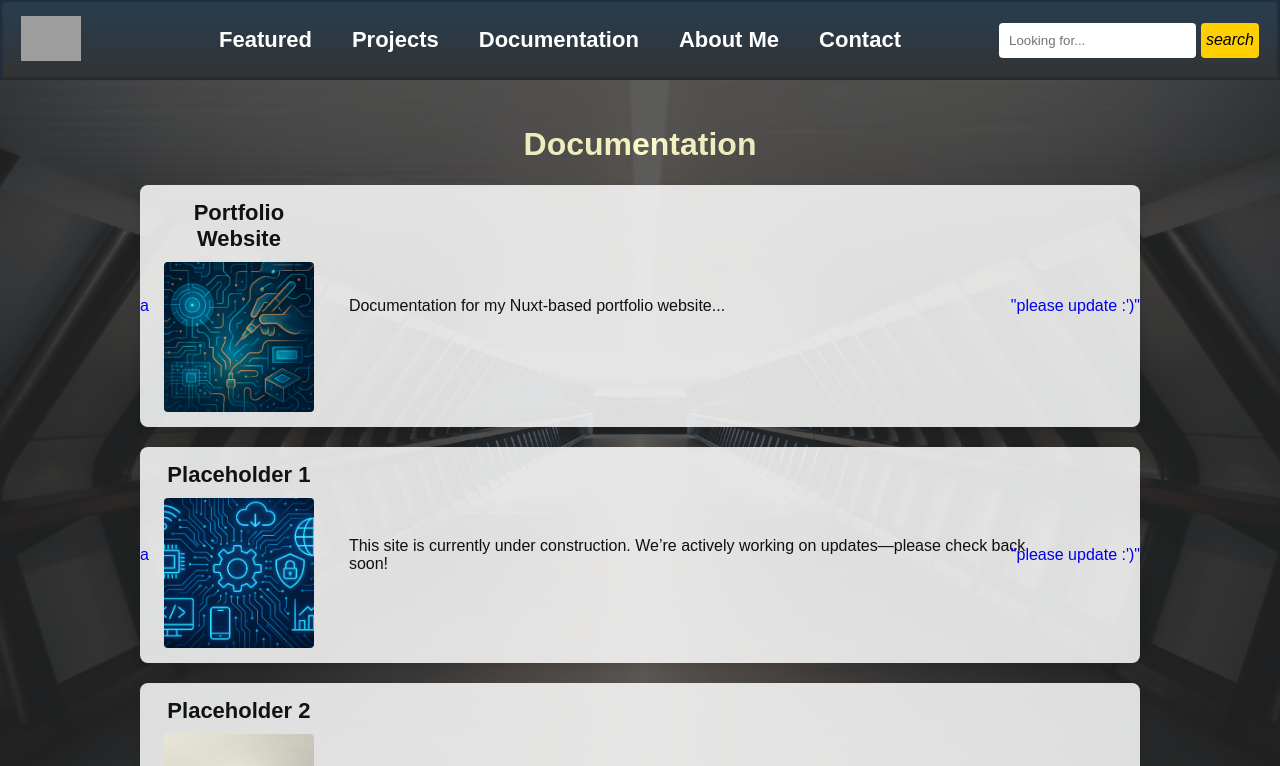
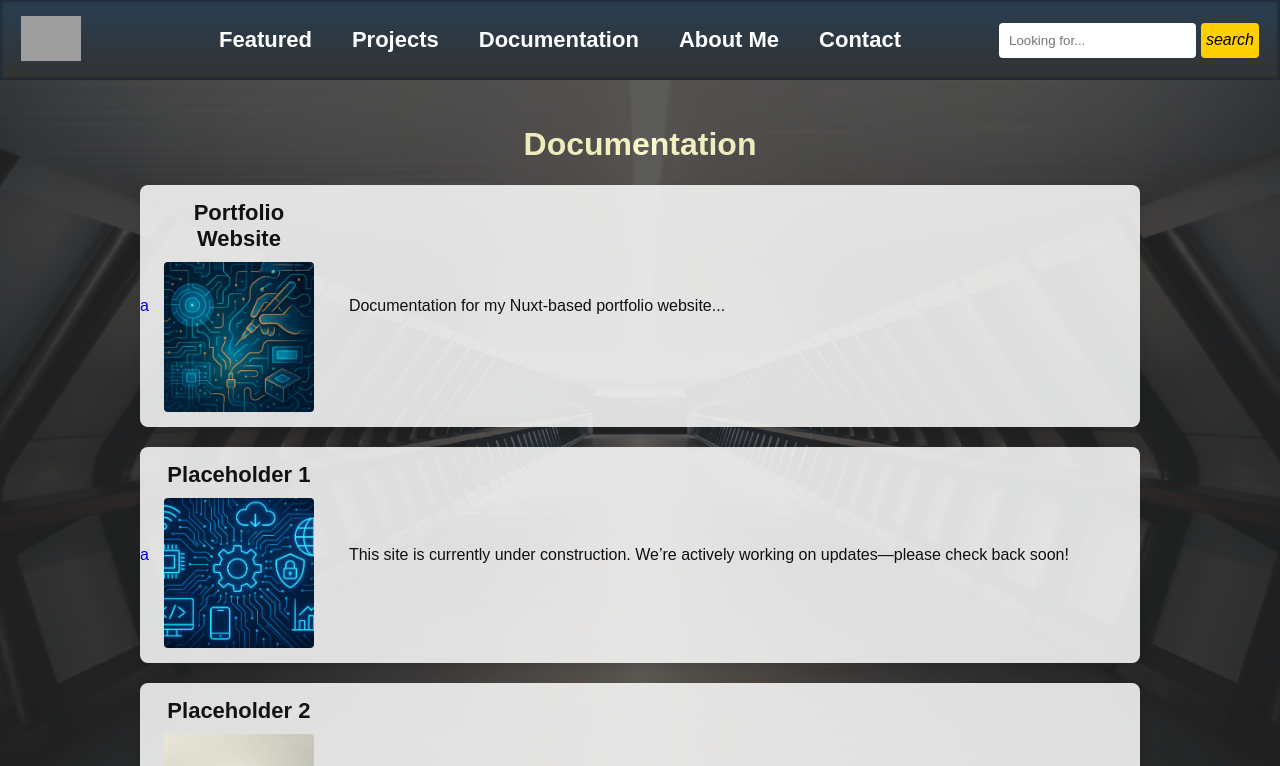
Before and after one commit to RJNed/Portfolio, a Nuxt app: page /Documentation in a window 1280 px wide. Shown: the top 766 px of the page. Built offline with nearby package versions, Linux system fonts and the light colour scheme; grey boxes are pictures that could not be loaded.

Commit message:
reverting components back to before

```diff
--- a/components/DocumentCard.vue
+++ b/components/DocumentCard.vue
@@ -6,9 +6,6 @@
       </div>
       <div class="descriptionSection">
         <p class="projectDescription">{{ description }}</p>
-      </div>
-      <div>
-        <p>"please update :')"</p>
       </div>
     </NuxtLink>
   </template>
--- a/components/ProjectCard.vue
+++ b/components/ProjectCard.vue
@@ -7,7 +7,6 @@
     <div class="descriptionSection">
       <p class="projectDescription">{{ description }}</p>
     </div>
-    <p>"please update :')"</p>
   </NuxtLink>
 </template>
 
```
